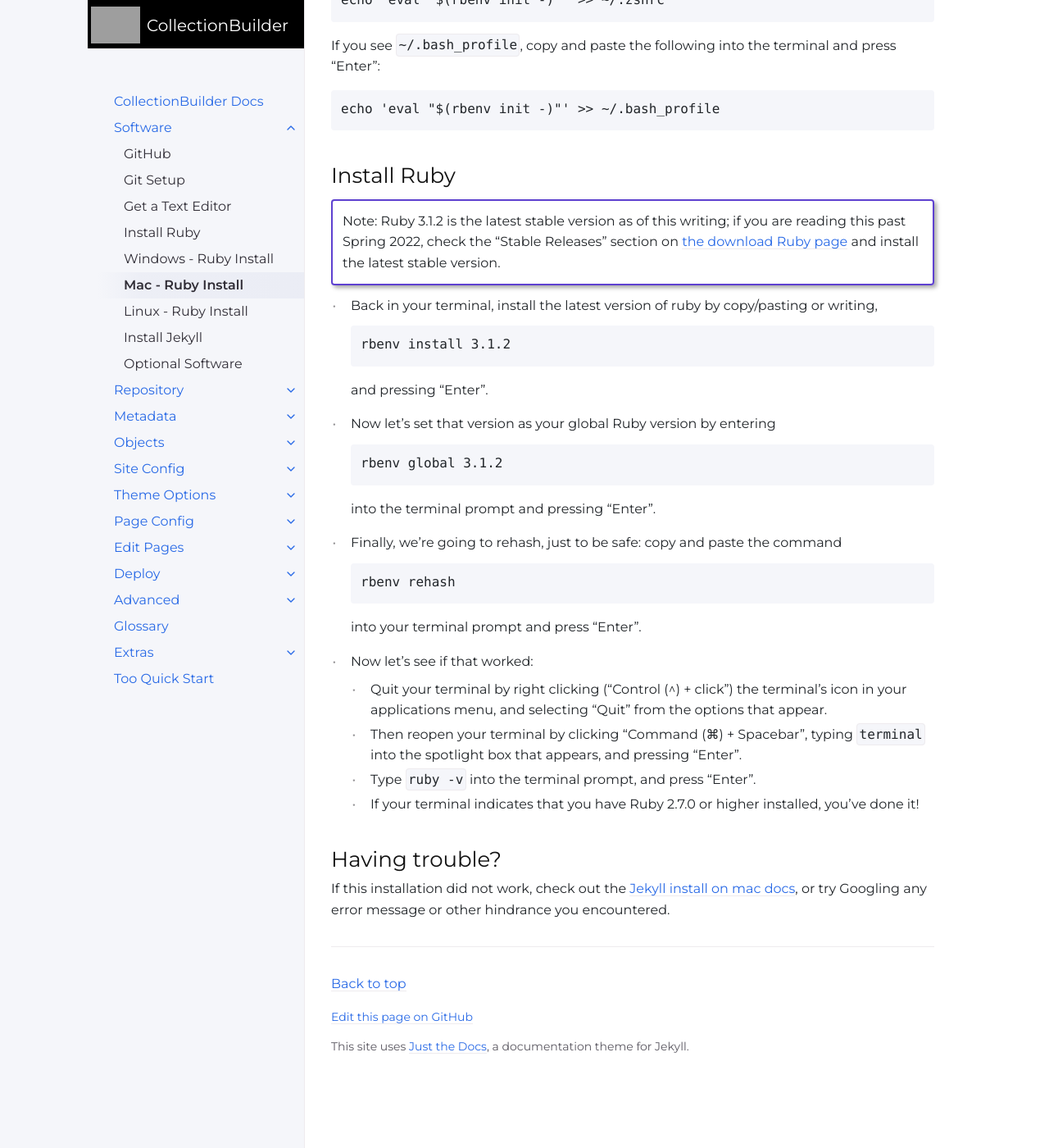
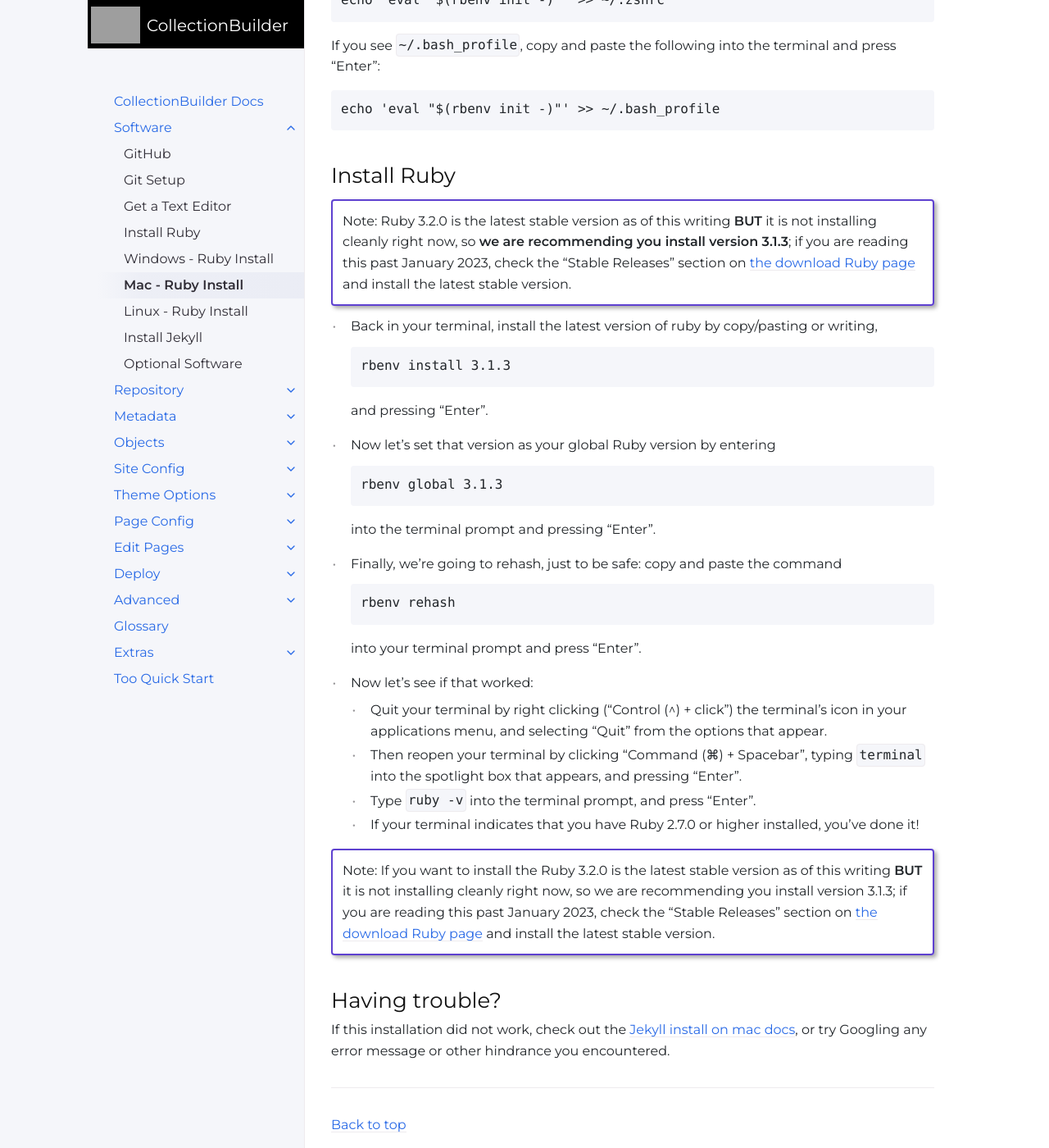
Before and after one commit to CollectionBuilder/cb-docs, a Jekyll site: the page built from docs/software/ruby_mac.md, in a window 1280 px wide and 1400 px high, scrolled down 2154 px. Shown: the whole window at 82% size. Built offline with Jekyll 4.4.1, drawn with Linux system fonts in a browser that asks for light colours; comment, search, counter and statistics services are not loaded; before the commit the page ends 3474 px from its top, so only the background shows below that.

Commit message:
ruby 3.1.3 rec

````diff
--- a/Gemfile
+++ b/Gemfile
@@ -1,4 +1,7 @@
 source "https://rubygems.org"
 
 # keep insync with GH-Pages
+
 gem "github-pages"
+
+gem "webrick"
--- a/docs/software/ruby_mac.md
+++ b/docs/software/ruby_mac.md
@@ -76,16 +76,16 @@ echo 'eval "$(rbenv init -)"' >> ~/.bash_profile
 ## Install Ruby
 
 {:.alert .alert-purple .my-3}
-Note: Ruby 3.1.2 is the latest stable version as of this writing; if you are reading this past Spring 2022, check the "Stable Releases" section on [the download Ruby page](https://www.ruby-lang.org/en/downloads/){:target="_blank" rel="noopener"} and install the latest stable version.
+Note: Ruby 3.2.0 is the latest stable version as of this writing **BUT** it is not installing cleanly right now, so **we are recommending you install version 3.1.3**; if you are reading this past January 2023, check the "Stable Releases" section on [the download Ruby page](https://www.ruby-lang.org/en/downloads/){:target="_blank" rel="noopener"} and install the latest stable version.
 
 - Back in your terminal, install the latest version of ruby by copy/pasting or writing,
 ```
-rbenv install 3.1.2
+rbenv install 3.1.3
 ```
 and pressing "Enter".
 - Now let's set that version as your global Ruby version by entering
 ```
-rbenv global 3.1.2
+rbenv global 3.1.3
 ```
 into the terminal prompt and pressing "Enter".
 - Finally, we're going to rehash, just to be safe: copy and paste the command
@@ -99,6 +99,9 @@ into your terminal prompt and press "Enter".
     - Type `ruby -v` into the terminal prompt, and press "Enter".
     - If your terminal indicates that you have Ruby 2.7.0 or higher installed, you've done it!
 
+{:.alert .alert-purple .my-3}
+Note: If you want to install the Ruby 3.2.0 is the latest stable version as of this writing **BUT** it is not installing cleanly right now, so we are recommending you install version 3.1.3; if you are reading this past January 2023, check the "Stable Releases" section on [the download Ruby page](https://www.ruby-lang.org/en/downloads/){:target="_blank" rel="noopener"} and install the latest stable version.
+
 ## Having trouble?
 
 If this installation did not work, check out the [Jekyll install on mac docs](https://jekyllrb.com/docs/installation/macos/), or try Googling any error message or other hindrance you encountered.
````
